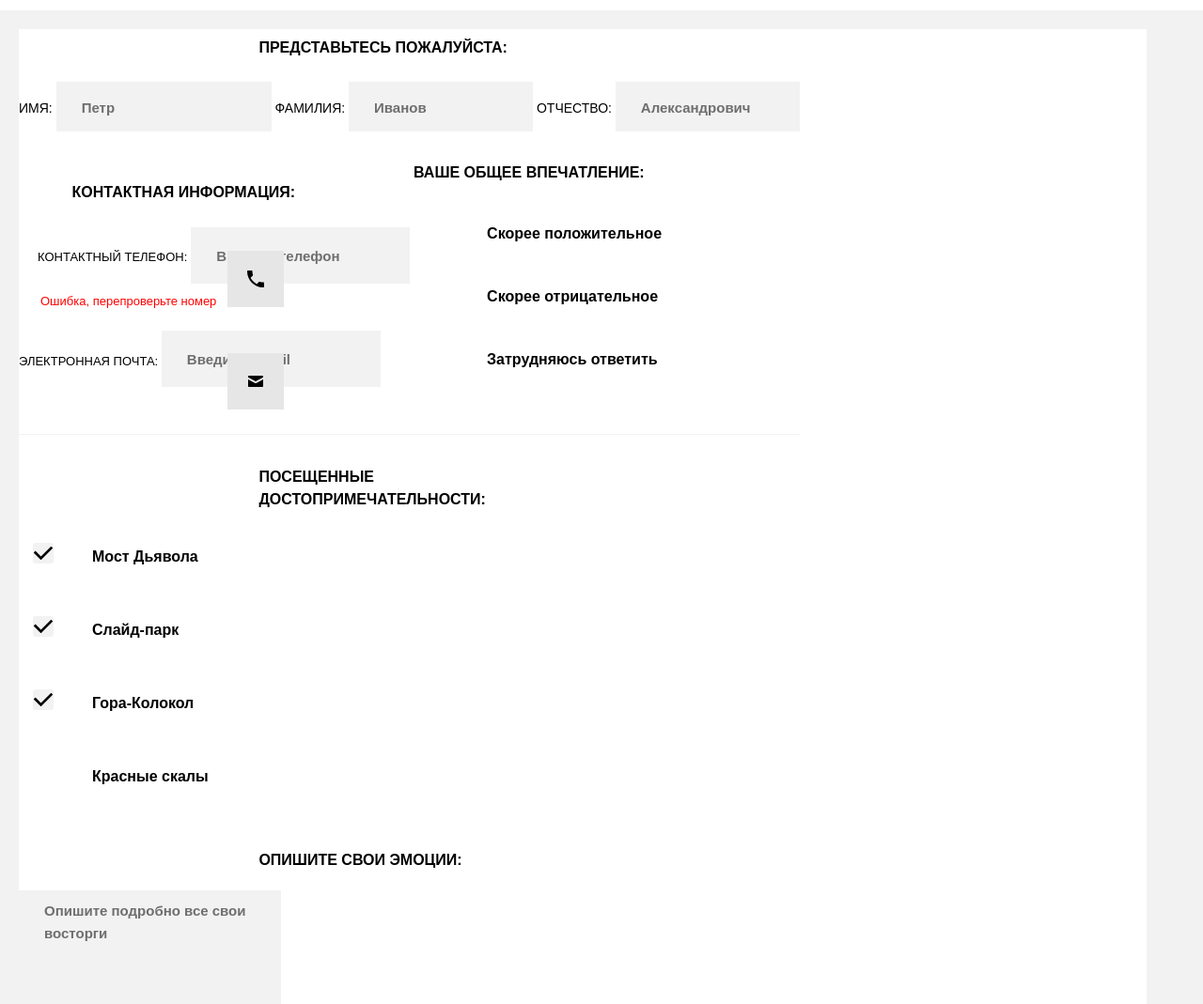
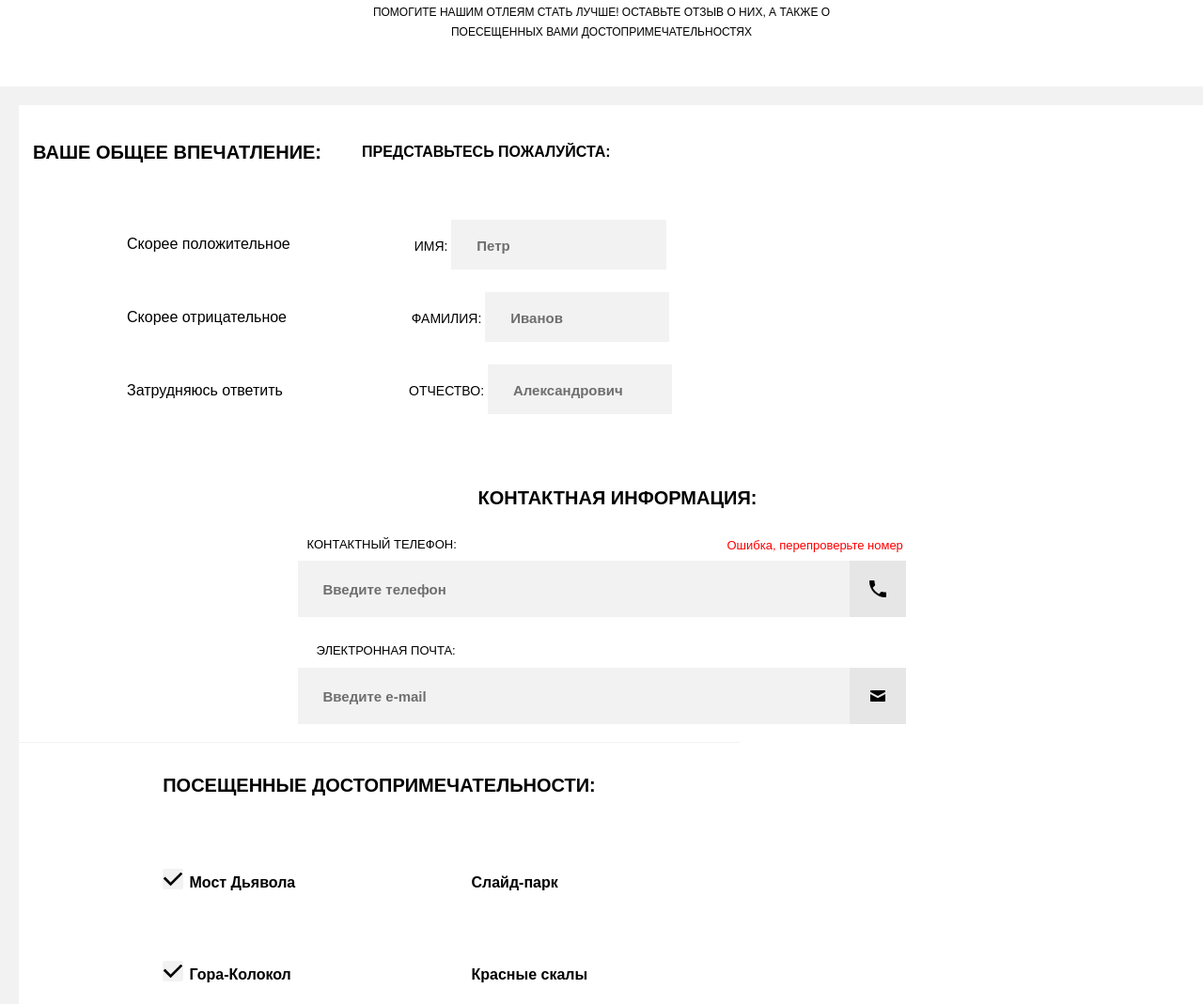
Before and after one commit to OlgaShapel/63473-sedona, a website: page form.html in a window 1280 px wide. Shown: the part 449-1518 px from the top of the page at 94% size. Drawn offline with nearby package versions, Linux system fonts and the light colour scheme; files that its build step writes are made by us from their sources.

Commit message:
просьба посмотреть много косяков которые не знаю как исправлять, в том числе и адаптивностьЭ

```diff
--- a/form.html
+++ b/form.html
@@ -99,11 +99,14 @@
           <label class="form__label  form__label--checkbox" for="fourth">Красные скалы</label>
         </div>
       </div>
+    <div class="form__group2">
       <h2 class="form__header">Опишите свои эмоции:</h2>
       <textarea class="form__input  form__input--textarea" placeholder="Опишите подробно все свои восторги" rows="5"
                 name="comment"></textarea>
+
        <div class="form__submit">
-      <button class="form__submit-btn  btn" type="submit">Отправить отзыв</button>
+      <button class="form__submit-btn" type="submit">Отправить отзыв</button>
+    </div>
     </div>
   </form>
 </section>
--- a/sass/footer.scss
+++ b/sass/footer.scss
@@ -92,6 +92,11 @@
 }
 
 @media (min-width: 768px) {
+  footer {
+    display: flex;
+    flex-direction: row;
+    justify-content: space-between;
+  }
 
   .footer__map {
     display: block;
--- a/sass/form.scss
+++ b/sass/form.scss
@@ -150,7 +150,6 @@
     font-size: 16px;
   }
 
-
   .form1__group .form__field {
     &--name {
       display: inline-block;
@@ -169,7 +168,7 @@
     border-top: 1px solid $bg-color;
     padding-top: 25px;
     margin-bottom: 30px;
-    .form__header{
+    .form__header {
       margin-bottom: 10px;
     }
   }
@@ -191,7 +190,7 @@
 
   .form__input--checkbox:checked + label::before {
     position: absolute;
-margin-top: 24px;
+    margin-top: 24px;
     margin-left: 15px;
     left: 0;
     content: "";
@@ -225,6 +224,211 @@ margin-top: 24px;
 
 @media (min-width: 768px) {
 
+  .header-image__form {
+    display: block;
+    margin-top: 0;
+    margin-bottom: 35px;
+    width: 100%;
+    height: 290px;
+    background: url("../img/text-sedona.svg") 50% 45% no-repeat/60%,
+    url("../img/bg-triangle1.png") 50% 233px no-repeat,
+    $bg-blue url("../img/back-desktop.jpg") center no-repeat;
+  }
+
+  .form__header {
+    width: 320px;
+    text-transform: uppercase;
+    color: #000000;
+    opacity: 1;
+    font-size: 16px;
+    margin: 0 auto;
+    padding-top: 8px;
+  }
+
+  form {
+    margin: 0 auto;
+    display: flex;
+    width: 100%;
+    flex-wrap: wrap;
+  }
+
+  .form {
+    display: flex;
+    width: 100%;
+    justify-content: space-between;
+  }
+
+  .form1__group .form2__group .form3__group .form4__group {
+    display: flex;
+    flex-wrap: wrap;
+    width: 100%;
+  }
+  .form1__group {
+    display: flex;
+    flex-direction: column;
+    flex-basis: 350px;
+    order: 2;
+
+    .form__header {
+      margin-top: 30px;
+      margin-bottom: 36px;
+    }
+    .form__field--name {
+      padding-left: 60px;
+    }
+  }
+  .form2__group {
+    display: flex;
+    flex-direction: column;
+    flex-basis: 767px;
+    order: 3;
+    padding-top: 55px;
+    margin-bottom: 2px;
+    .form__header {
+      font-size: 20px;
+      padding-bottom: 25px;
+    }
+  }
+
+  .form__field--contacts {
+    width: auto;
+  }
+
+  .form__label--contact {
+    width: 100%;
+    padding-left: 50px;
+    margin-bottom: 5px;
+  }
+  .form__input--contact {
+    width: 560px;
+    margin-left: 40px;
+  }
+  input.form__field-btn {
+    left: 627px;
+  }
+  .form__mistake {
+    position: absolute;
+    top: 0;
+    left: 474px;
+  }
+  .form__field--email {
+    position: relative;
+    font-size: 13px;
+    margin-top: 9px;
+  }
+
+  .form__label--email {
+    padding-left: 60px;
+    width: 100%;
+  }
+  .form__input--email {
+    width: 560px;
+    margin-left: 40px;
+  }
+  .form__field .form__email-btn {
+    left: 627px;
+  }
+
+  .form3__group {
+    display: flex;
+    flex-direction: column;
+    flex-basis: 350px;
+    order: 1;
+
+    .form__header {
+      font-size: 20px;
+      margin-top: 30px;
+      margin-bottom: 47px;
+    }
+    .form__label--radio {
+      line-height: 78px;
+      padding-left: 115px;
+      font-weight: 400;
+
+    }
+  }
+
+  .form__group1 {
+    display: flex;
+    justify-content: center;
+    flex-direction: row;
+    flex-wrap: wrap;
+    flex-basis: 767px;
+    order: 5;
+    .form__header {
+      width: 100%;
+      display: block;
+      font-size: 20px;
+      text-align: center;
+      margin-bottom: 20px;
+    }
+    .form__field--sights {
+      display: block;
+      width: 300px;
+      margin-top: 45px;
+    }
+  }
+
+  .form__input--checkbox {
+    display: none;
+    margin: 0 0 23px;
+  }
+
+  .form__label--checkbox {
+    margin-left: 78px;
+    font-size: 16px;
+    padding: 20px;
+    text-transform: none;
+    line-height: 53px;
+    font-weight: 600;
+  }
+
+  .form__input--checkbox:checked + label::before {
+    position: absolute;
+    margin-top: 12px;
+    margin-left: 153px;
+  }
+
+  .form__group2 {
+    display: flex;
+    flex-direction: column;
+    flex-basis: 767px;
+    order: 6;
+    .form__header {
+      margin-top: 30px;
+      font-size: 20px;
+    }
+    .form__input--textarea {
+      width: 618px;
+      height: 125px;
+      margin-top: 55px;
+      margin-left: 15px;
+      padding-top: 20px;
+    }
+  }
+
+  .form4__group {
+    display: flex;
+    flex-direction: column;
+    flex-basis: 767px;
+    order: 4;
+  }
+
+  .form__submit {
+    display: flex;
+    order: 6;
+    height: 142px;
+  }
+  .form__submit-btn {
+    margin-top: 22px;
+    margin-left: 13px;
+     width: 325px;
+    height: 58px;
+     border: none;
+    outline: none;
+  }
+
+
 }
 
 @media (min-width: 1200px) {
--- a/sass/header.scss
+++ b/sass/header.scss
@@ -150,6 +150,7 @@
 
   .header {
     display: inline-flex;
+    width: 100%;
   }
 
   .main-nav {
--- a/sass/style.scss
+++ b/sass/style.scss
@@ -55,6 +55,10 @@ ul, li {
     min-width: 768px;
     margin: 0 auto;
   }
+  section {
+
+  }
+
 }
 @media (min-width: 1200px) {
 
@@ -72,6 +76,7 @@ img {
 section {
   width: 1200px;
   background-color: $bg-white;
+  margin: 0 auto;
 }
 footer {
   width: 100%;
```
